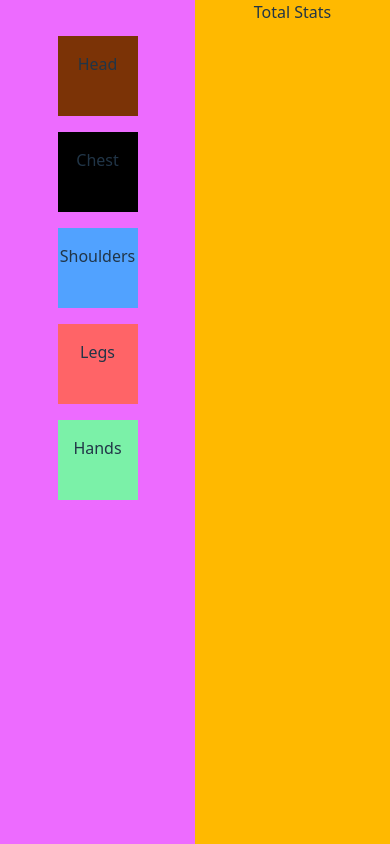
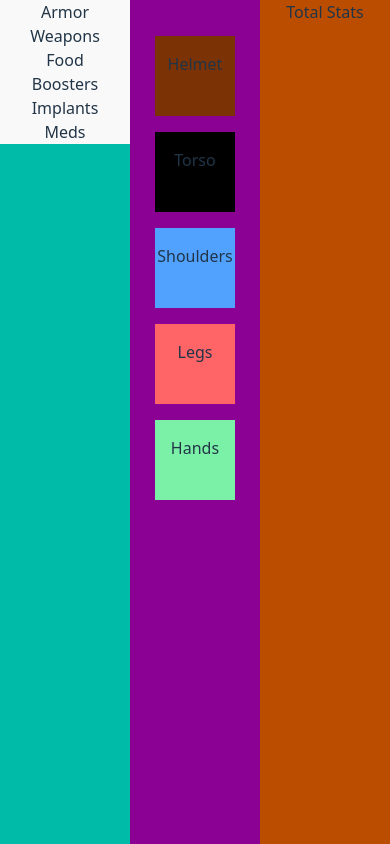
Before and after one commit to ConradQQ/FoMFT, a React (Vite) app: page / in a window 390 px wide. Built offline with nearby package versions, Linux system fonts and the light colour scheme.

Commit message:
Added some logic to react components

```diff
--- a/src/electron/main.js
+++ b/src/electron/main.js
@@ -6,7 +6,7 @@ app.on("ready", () =>  {
 
 const mainWindow = new BrowserWindow({});
 if (isDev()) {
-  mainWindow.loadURL('http://localhost:3301');
+  mainWindow.loadURL('http://localhost:8000');
 } else {
   mainWindow.loadFile(path.join(app.getAppPath() + '/dist-react/index.html'))
 
--- a/src/ui/App.jsx
+++ b/src/ui/App.jsx
@@ -1,23 +1,26 @@
 // import { useState } from 'react'
 import './input.css'
 import ItemSlot from './components/ItemSlot'
+import ItemMenu from './components/ItemMenu'
 function App() {
   // const [count, setCount] = useState(0)
 
   return (
     <>
     <div className="app-container flex flex-row w-screen h-screen bg-amber-400">
-      <div className="armor-slots bg-fuchsia-400 flex flex-col w-1/2 h-full items-center p-4
-      ">
+      <div className='items-menu w-1/3 bg-teal-500'>
+        <div className='flex flex-col'><ItemMenu/></div>
+      </div>
+      <div className="armor-slots bg-fuchsia-800 flex flex-col w-1/3 h-full items-center p-4">
         <div className="grid grid-cols-1 gap-4">
-          <div id='headSlot' className='text-center bg-amber-900 lg:w-48 lg:h-40 lg: mt-5'><ItemSlot slot="head" /></div>
-          <div id='chestSlot' className='text-center bg-black lg:w-48 lg:h-40 lg:mt-5'><ItemSlot slot="chest" /></div>
-          <div id='shoulderSlot' className='text-center bg-blue-400 lg:w-48 lg:h-40 lg:mt-5'><ItemSlot slot="shoulders" /></div>
-          <div id='legSlot' className='text-center bg-red-400 lg:w-48 lg:h-40 lg:mt-5'><ItemSlot slot="legs" /></div>
-          <div id='handSlot' className='text-center bg-green-300 lg:w-48 lg:h-40 lg:mt-5'><ItemSlot slot="hands" /></div>
+          <div id='headSlot' className='text-center bg-amber-900 lg:w-48 lg:h-40 lg: mt-5'><ItemSlot slot="Helmet" /></div>
+          <div id='chestSlot' className='text-center bg-black lg:w-48 lg:h-40 lg:mt-5'><ItemSlot slot="Torso" /></div>
+          <div id='shoulderSlot' className='text-center bg-blue-400 lg:w-48 lg:h-40 lg:mt-5'><ItemSlot slot="Shoulders" /></div>
+          <div id='legSlot' className='text-center bg-red-400 lg:w-48 lg:h-40 lg:mt-5'><ItemSlot slot="Legs" /></div>
+          <div id='handSlot' className='text-center bg-green-300 lg:w-48 lg:h-40 lg:mt-5'><ItemSlot slot="Hands" /></div>
         </div>
       </div>
-      <div className="stats-display flex flex-col w-1/2 h-full items-center">
+      <div className="stats-display bg-amber-700 flex flex-col w-1/3 h-full items-center">
         <h2>Total Stats</h2>
 
       </div>
--- /dev/null
+++ b/src/ui/components/ItemMenu.jsx
@@ -0,0 +1,77 @@
+import React, { useState, useEffect } from 'react';
+import axios from 'axios';
+
+const ItemMenu = ({onItemSelect}) => {
+  const [categories, setCategories] = useState([
+    'armor',
+    'weapons',
+    'food',
+    'boosters',
+    'implants',
+    'meds',
+  ]);
+
+  const [selectedCategory, setSelectedCategory] = useState(null);
+  const [items, setItems] = useState([]);
+  const [loading, setLoading] = useState(false);
+  const [error, setError] = useState(null);
+
+  useEffect(() => {
+    if(selectedCategory) {
+      const fetchData = async () => {
+        setLoading(true);
+        try {
+          const response = await axios.get(`http://localhost:3000/${selectedCategory}`);
+          setItems(response.data);
+          setLoading(false);
+        } catch (err) {
+          setError(err.message || 'Error Fetching Items');
+          setLoading(false);
+        }
+      };
+      fetchData();
+    }
+
+  }, [selectedCategory])
+
+  const handleCategoryClick = (category) => {
+    setSelectedCategory(category);
+  };
+
+  const handleItemClick = (item) => {
+    onItemSelected(item);
+  }
+
+  return (
+    <div className="item-menu">
+      <div className="categories flex flex-col">
+        {categories.map((category) => (
+          <button
+            key={category}
+            onClick={() => handleCategoryClick(category)}
+            className={selectedCategory === category ? 'selected' : ''}
+          >
+            {category.charAt(0).toUpperCase() + category.slice(1)}
+          </button>
+        ))}
+      </div>
+      {selectedCategory && (
+        <div className="items">
+          {loading && <div>Loading...</div>}
+          {error && <div>Error: {error}</div>}
+          {items.length > 0 && (
+            <ul className='item-list overflow-y-auto max-h-100'>
+              {items.map((item) => (
+                <li key={item.id || item.armor_id || item.material_id} onClick={() => handleItemClick(item)}>
+                  {item.name || item.armor_name || item.material_name}
+                </li>
+              ))}
+            </ul>
+          )}
+        </div>
+      )}
+    </div>
+  );
+}
+
+export default ItemMenu;
--- a/src/ui/components/ItemSlot.jsx
+++ b/src/ui/components/ItemSlot.jsx
@@ -1,11 +1,64 @@
-import React from 'react';
-import '../input.css'
+// src/renderer/components/ItemSlot.jsx
+import React, { useState, useEffect } from 'react';
+import axios from 'axios';
 
 const ItemSlot = ({ slot }) => {
+  const [items, setItems] = useState([]);
+  const [loading, setLoading] = useState(true);
+  const [error, setError] = useState(null);
+  const [showItems, setShowItems] = useState(false);
+
+  useEffect(() => {
+    if (showItems) {
+      const fetchData = async () => {
+        try {
+          const response = await axios.get(`http://localhost:3000/armor/${slot}`); // Adjust API URL if needed
+          setItems(response.data);
+          setLoading(false);
+        } catch (err) {
+          setError(err.message || 'Error fetching items.');
+          setLoading(false);
+        }
+      };
+
+      fetchData();
+    } else {
+      setLoading(false); // Set loading to false when not fetching
+    }
+  }, [slot, showItems]);
+
+  const toggleItems = () => {
+    setShowItems(!showItems);
+    if (!showItems) {
+      setLoading(true); // Start loading when showing items
+    }
+  };
+
+  if (loading) {
+    return <div>Loading...</div>;
+  }
+
+  if (error) {
+    return <div>Error: {error}</div>;
+  }
+
   return (
     <div className="item-slot">
-      <div className="slot-title">{slot.charAt(0).toUpperCase() + slot.slice(1)}</div>
-      <div className="item-placeholder"></div>
+      <div
+        className="slot-title cursor-pointer" // Add cursor-pointer for visual feedback
+        onClick={toggleItems}
+      >
+        {slot.charAt(0).toUpperCase() + slot.slice(1)}
+      </div>
+      {showItems && (
+        <ul className="item-list">
+          {items.map((item) => (
+            <li key={item.armor_id} className="item-list-item">
+              {item.armor_name} - {item.armor_defense} {/* Adjust based on your item properties */}
+            </li>
+          ))}
+        </ul>
+      )}
     </div>
   );
 };
--- a/src/ui/output.css
+++ b/src/ui/output.css
@@ -8,10 +8,13 @@
       "Courier New", monospace;
     --color-red-400: oklch(0.704 0.191 22.216);
     --color-amber-400: oklch(0.828 0.189 84.429);
+    --color-amber-700: oklch(0.555 0.163 48.998);
     --color-amber-900: oklch(0.414 0.112 45.904);
     --color-green-300: oklch(0.871 0.15 154.449);
+    --color-teal-500: oklch(0.704 0.14 182.503);
     --color-blue-400: oklch(0.707 0.165 254.624);
     --color-fuchsia-400: oklch(0.74 0.238 322.16);
+    --color-fuchsia-800: oklch(0.452 0.211 324.591);
     --color-black: #000;
     --spacing: 0.25rem;
     --default-transition-duration: 150ms;
@@ -184,6 +187,9 @@
   .static {
     position: static;
   }
+  .left-0 {
+    left: calc(var(--spacing) * 0);
+  }
   .mt-5 {
     margin-top: calc(var(--spacing) * 5);
   }
@@ -217,11 +223,26 @@
   .h-screen {
     height: 100vh;
   }
+  .max-h-5 {
+    max-height: calc(var(--spacing) * 5);
+  }
+  .max-h-12 {
+    max-height: calc(var(--spacing) * 12);
+  }
+  .max-h-32 {
+    max-height: calc(var(--spacing) * 32);
+  }
+  .max-h-100 {
+    max-height: calc(var(--spacing) * 100);
+  }
   .w-1 {
     width: calc(var(--spacing) * 1);
   }
   .w-1\/2 {
     width: calc(1/2 * 100%);
+  }
+  .w-1\/3 {
+    width: calc(1/3 * 100%);
   }
   .w-screen {
     width: 100vw;
@@ -244,6 +265,9 @@
   .transform {
     transform: var(--tw-rotate-x) var(--tw-rotate-y) var(--tw-rotate-z) var(--tw-skew-x) var(--tw-skew-y);
   }
+  .cursor-pointer {
+    cursor: pointer;
+  }
   .resize {
     resize: both;
   }
@@ -262,12 +286,18 @@
   .gap-4 {
     gap: calc(var(--spacing) * 4);
   }
+  .overflow-y-auto {
+    overflow-y: auto;
+  }
   .border {
     border-style: var(--tw-border-style);
     border-width: 1px;
   }
   .bg-amber-400 {
     background-color: var(--color-amber-400);
+  }
+  .bg-amber-700 {
+    background-color: var(--color-amber-700);
   }
   .bg-amber-900 {
     background-color: var(--color-amber-900);
@@ -281,11 +311,17 @@
   .bg-fuchsia-400 {
     background-color: var(--color-fuchsia-400);
   }
+  .bg-fuchsia-800 {
+    background-color: var(--color-fuchsia-800);
+  }
   .bg-green-300 {
     background-color: var(--color-green-300);
   }
   .bg-red-400 {
     background-color: var(--color-red-400);
+  }
+  .bg-teal-500 {
+    background-color: var(--color-teal-500);
   }
   .p-4 {
     padding: calc(var(--spacing) * 4);
--- a/vite.config.js
+++ b/vite.config.js
@@ -9,7 +9,7 @@ export default defineConfig({
     outDir: "dist-react",
   },
   server: {
-    port: 3301,
+    port: 8000,
     strictPort: true,
   }
 })
```
